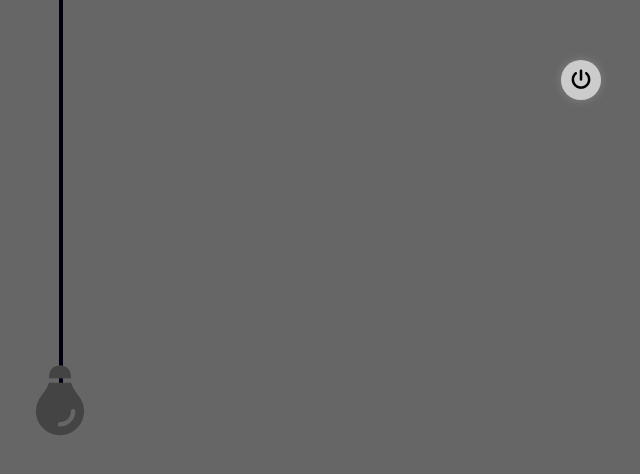
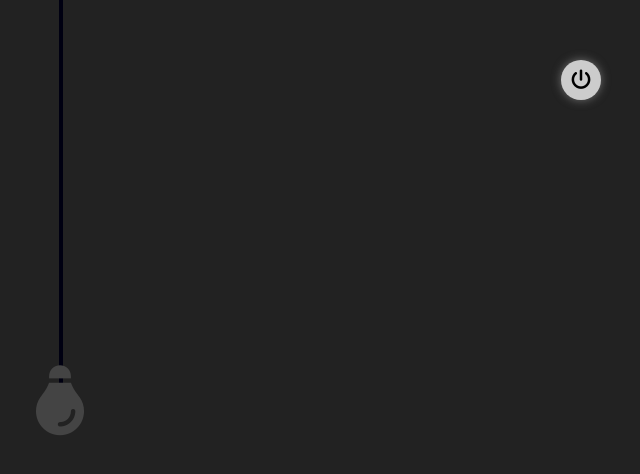
Before and after one commit to bontlenkoale1/Light-Bulb-On-Off, a plain HTML site: page index.html in a window 1280 px wide. Shown: the whole page, without its empty margins (579-1219 px from the left). Drawn offline with Linux system fonts and the light colour scheme.

Commit message:
style.css

```diff
--- a/style.css
+++ b/style.css
@@ -8,7 +8,7 @@ body{
     justify-content: center;
     align-items: center;
     min-height: 100vh;
-    background-color: #666666;
+    background-color: #222;
 }
 .body .on {
     background: radial-gradient(#555,#111);
```
